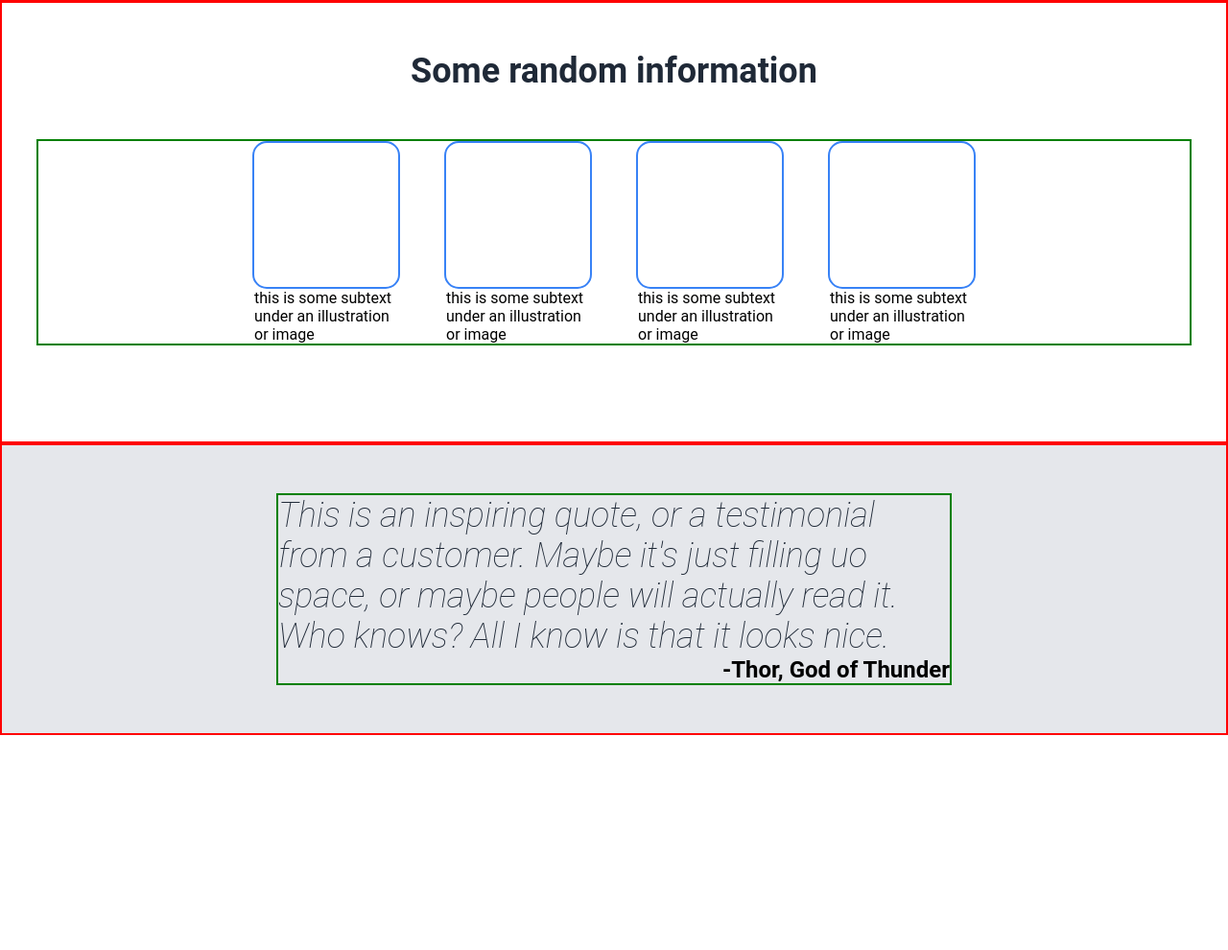
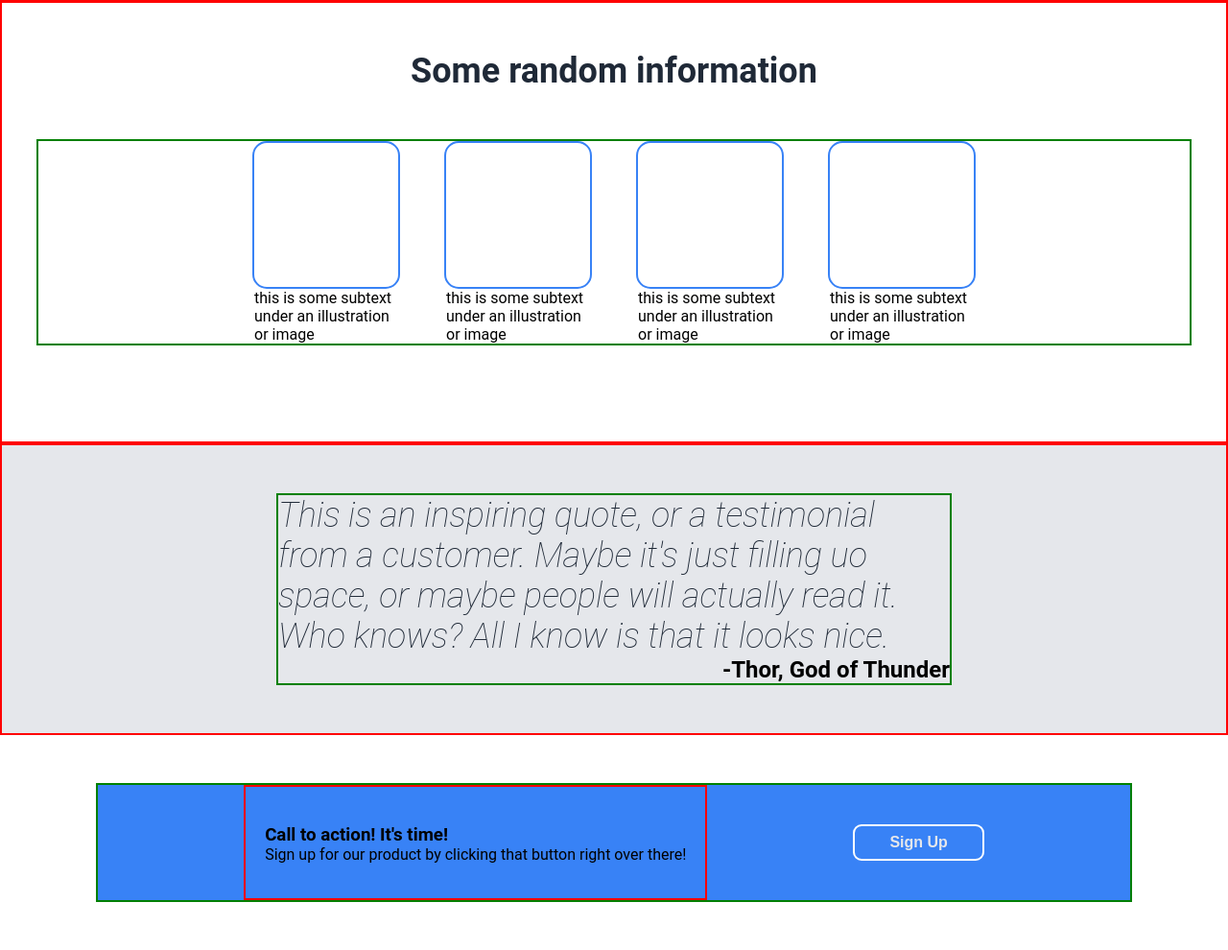
Before and after one commit to EternalMeek/LandingPage, a plain HTML site: page index.html in a window 1280 px wide. Shown: the part 505-1495 px from the top of the page at 96% size. Before the commit the page ends 1271 px from the top, so only its background shows below. Drawn offline with Linux system fonts and the light colour scheme; a web font is replaced by a local one.

Commit message:
added html and css for section 4, use flex row for text and button, column to stack texts

```diff
--- a/index.html
+++ b/index.html
@@ -91,6 +91,20 @@
 
         </div>
 
+
+        <!--Section 4-->
+        <div class="sec4">
+            <div class="container4">
+                <div class="recruit">
+                    <h3>Call to action! It's time!</h3>
+                    <p>Sign up for our product by clicking that button right over there!</p>
+                </div>
+                <div class="contact">
+                    <button>Sign Up</button>
+                </div>
+            </div>
+        </div>
+
     </div>
 
 </body>
--- a/styles.css
+++ b/styles.css
@@ -86,7 +86,6 @@ a{
 }
 
 .sec1 button{
-    background-color: #3882f6;
     border:none;
 }
 button{
@@ -95,6 +94,7 @@ button{
     color: #e5e7eb;
     font-weight: 600;
     font-size: 16px;
+    background-color: #3882f6;
 }
 
 .left{
@@ -187,5 +187,38 @@ button{
     font-weight: 700;
     font-size: 24px;
     align-items: end;
+}
 
+/* CSS for section 3 ends **/
+
+/* CSS for section 4 **/
+
+.sec4{
+    padding: 50px 100px;
 }
+
+.container4{
+    display: flex;
+    justify-content: space-evenly;
+    background-color: #3882f6;
+    align-items: center;
+    border: 2px solid green;
+}
+
+.recruit{
+    display: flex;
+    flex-direction: column;
+    padding: 20px;
+    border: 2px solid red;
+}
+.recruit h3{
+    margin-bottom: 0px;
+}
+.recruit p{
+    margin-top: 0px;
+}
+.sec4 button{
+    border: 2px solid #fff;
+}
+
+/* CSS for section 4 ends **/
```
